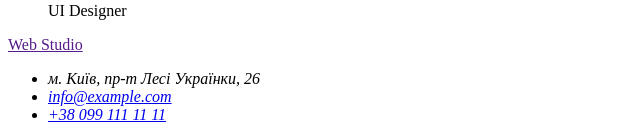
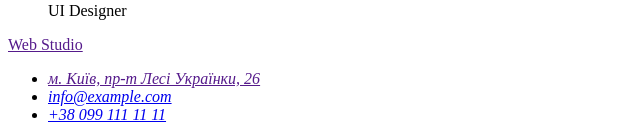
Before and after one commit to AlexandraCherepania/goit-markup-hw-01-new, a plain HTML site: page index.html in a window 1280 px wide. Shown: the part 3047-3184 px from the top of the page, without its empty margins (0-640 px from the left). Drawn offline with Linux system fonts and the light colour scheme.

Commit message:
update index.html

```diff
--- a/index.html
+++ b/index.html
@@ -133,7 +133,9 @@
         <address>
 
            <ul>
-               <li>м. Київ, пр-т Лесі Українки, 26</li>
+               <li>
+                   <a href="">м. Київ, пр-т Лесі Українки, 26</a>
+                </li>
 
                <li>
                    <a href="mailto: info@example.com">info@example.com</a>
```
